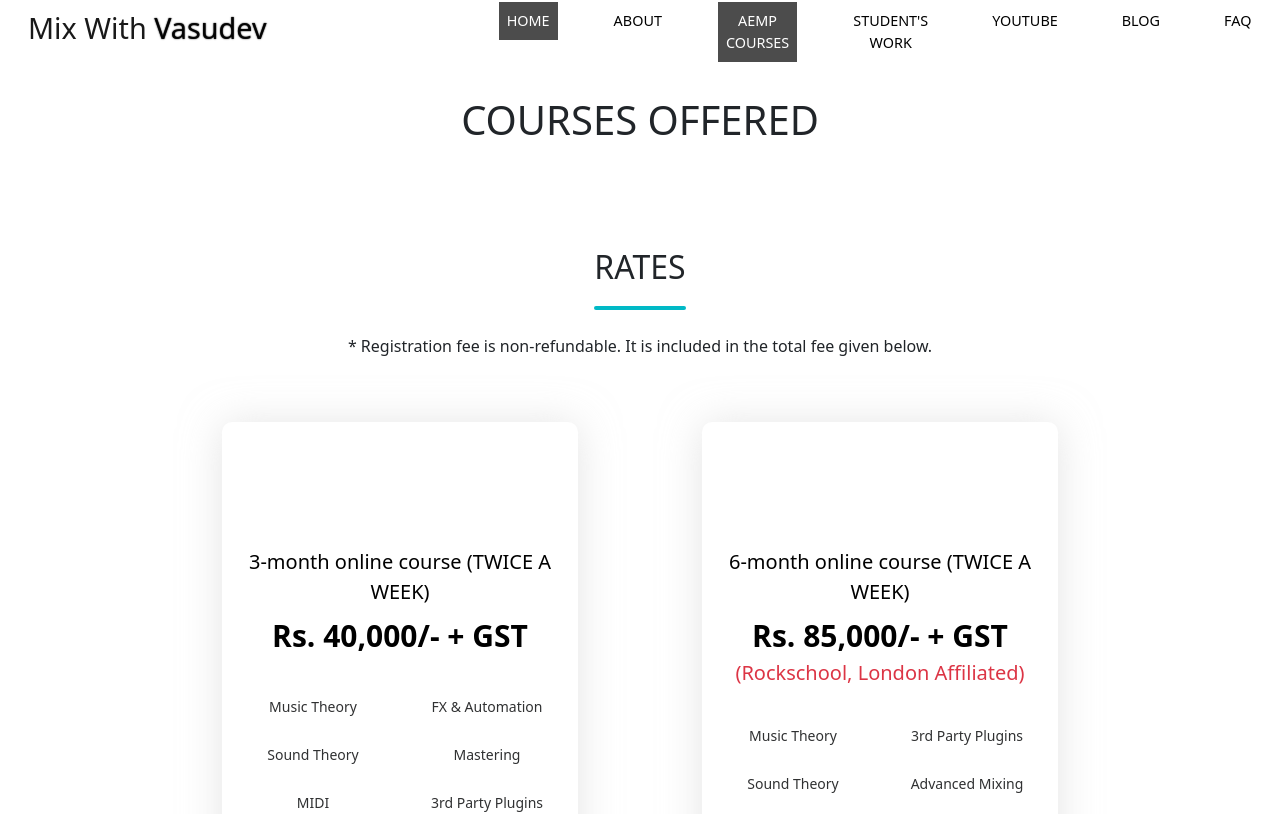
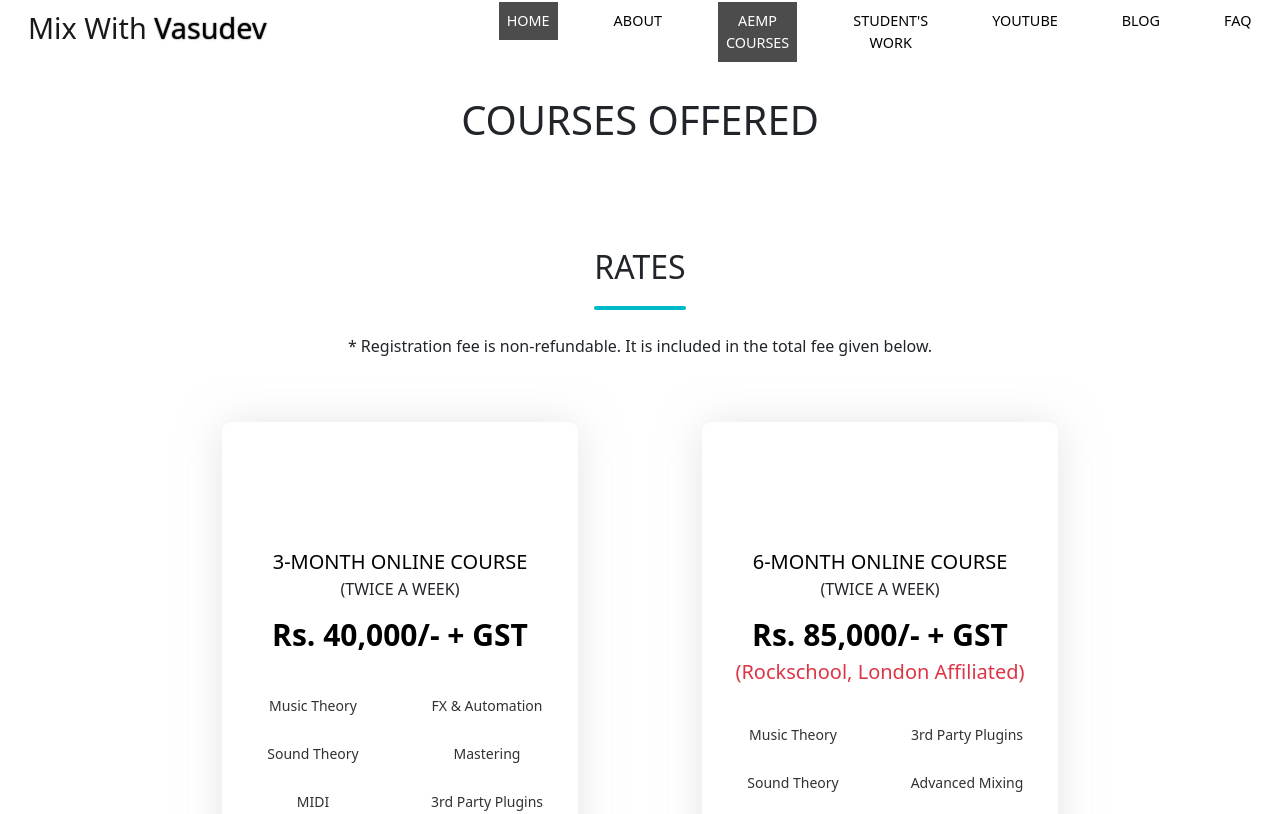
Before and after one commit to mixwithvasudevm/PortfolioSite, a React (Create React App) app in the folder client/: page /aemp in a window 1280 px wide. Shown: the top 814 px of the page. Built offline with nearby package versions, Linux system fonts and the light colour scheme.

Commit message:
centre aema courses

```diff
--- a/client/src/App.css
+++ b/client/src/App.css
@@ -190,7 +190,7 @@ textarea {
 .pricing-plan-title {
   font-size: 20px;
   color: #000;
-  margin-bottom: 11px;
+  margin-bottom: 0px;
   font-weight: normal; }
 
 .pricing-plan-cost {
--- a/client/src/components/AempBody.jsx
+++ b/client/src/components/AempBody.jsx
@@ -13,7 +13,8 @@ class AempBody extends Component {
           <div className="card pricing-card pricing-card-highlighted  pricing-plan-pro">
             <div className="card-body">
                 <i className="mdi mdi-trophy pricing-plan-icon"></i>
-              <p className="pricing-plan-title">3-month online course (TWICE A WEEK)</p>
+              <p className="pricing-plan-title">3-MONTH ONLINE COURSE</p>
+              <p>(TWICE A WEEK)</p>
               <h4 className="pricing-plan-cost ml-auto ">Rs. 40,000/- + GST</h4>
              <Row>
               <Col>
@@ -46,7 +47,8 @@ class AempBody extends Component {
           <div className="card pricing-card pricing-card-highlighted pricing-plan-basic">
             <div className="card-body">
               <i className="mdi mdi-cube-outline pricing-plan-icon"></i>
-              <p className="pricing-plan-title">6-month online course (TWICE A WEEK)</p>
+              <p className="pricing-plan-title">6-MONTH ONLINE COURSE</p>
+              <p>(TWICE A WEEK)</p>
               <h4 className="pricing-plan-cost ml-auto mb-1">Rs. 85,000/- + GST</h4>
               <p className="pricing-plan-title mt-0 mb-4 text-danger">(Rockschool, London Affiliated)</p>
                  <Row>
```
